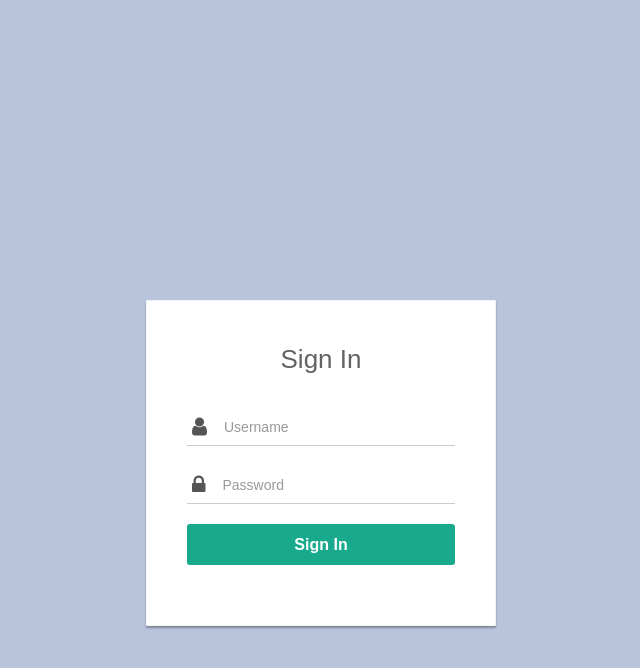
After one commit to vinhtq115/examreg.com, a PHP site: page /account/view/LoginView.php in a window 1280 px wide. The commit adds this page. Shown: the top 668 px of the page, without its empty margins (319-959 px from the left). Run offline with PHP 8.4, Linux system fonts and the light colour scheme.

Commit message:
Add LoginView (in account Folder) with style (copy and change from internet) No Controller work YET.

```diff
--- /dev/null
+++ b/account/controller/LoginController.php
@@ -0,0 +1,6 @@
+<?php
+
+
+class LoginController
+{
+}
--- a/account/model/AccountModel.php
+++ b/account/model/AccountModel.php
@@ -9,9 +9,8 @@ class AccountModel {
 
     public function newAccount($u, $p) {
         $db = new PDOData();
-        $data = $db->doPreparedQuery("select * from nsd where tsd like ? and mk like password(?);", array($u, $p));
 
-        if (count($data) > 0) return true;
+        if (count() > 0) return true;
 
         return false;
     }
--- /dev/null
+++ b/account/view/LoginView.php
@@ -0,0 +1,139 @@
+<!doctype html>
+<html lang="en">
+<head>
+    <meta charset="UTF-8">
+    <meta name="viewport"
+          content="width=device-width, user-scalable=no, initial-scale=1.0, maximum-scale=1.0, minimum-scale=1.0">
+    <meta http-equiv="X-UA-Compatible" content="ie=edge">
+    <title>Exam Register Login</title>
+    <link rel="stylesheet" href="https://maxcdn.bootstrapcdn.com/font-awesome/4.7.0/css/font-awesome.min.css">
+    <link rel="stylesheet" href="https://maxcdn.bootstrapcdn.com/bootstrap/3.3.7/css/bootstrap.min.css">
+
+    <style type="text/css">
+        body {
+            font-family: 'Varela Round', sans-serif;
+        }
+        .modal-login {
+            width: 350px;
+        }
+        .modal-login .modal-content {
+            padding: 20px;
+            border-radius: 5px;
+            border: none;
+        }
+        .modal-login .modal-header {
+            border-bottom: none;
+            position: relative;
+            justify-content: center;
+        }
+
+        .modal-login h4 {
+            color: #636363;
+            text-align: center;
+            font-size: 26px;
+            margin-top: 0;
+        }
+        .modal-login .modal-content {
+            color: #999;
+            border-radius: 1px;
+            margin-bottom: 15px;
+            background: #fff;
+            border: 1px solid #f3f3f3;
+            box-shadow: 0px 2px 2px rgba(0, 0, 0, 0.3);
+            padding: 25px;
+        }
+        .modal-login .form-group {
+            margin-bottom: 20px;
+        }
+        .modal-login label {
+            font-weight: normal;
+            font-size: 13px;
+        }
+        .modal-login .form-control {
+            min-height: 38px;
+            padding-left: 5px;
+            box-shadow: none !important;
+            border-width: 0 0 1px 0;
+            border-radius: 0;
+        }
+        .modal-login .form-control:focus {
+            border-color: #ccc;
+        }
+        .modal-login .input-group-addon {
+            max-width: 42px;
+            text-align: center;
+            background: none;
+            border-width: 0 0 1px 0;
+            padding-left: 5px;
+            border-radius: 0;
+        }
+        .modal-login .btn {
+            font-size: 16px;
+            font-weight: bold;
+            background: #19aa8d;
+            border-radius: 3px;
+            border: none;
+            min-width: 140px;
+            outline: none !important;
+        }
+        .modal-login .btn:hover, .modal-login .btn:focus {
+            background: #179b81;
+        }
+        .modal-login a {
+            color: #fff;
+            text-decoration: underline;
+        }
+        .modal-login a:hover {
+            text-decoration: none;
+        }
+        .modal-login a {
+            color: #19aa8d;
+            text-decoration: none;
+        }
+        .modal-login a:hover {
+            text-decoration: underline;
+        }
+        .modal-login .fa {
+            font-size: 21px;
+        }
+
+        #myModal{
+            margin-top: 300px;
+        }
+        body{
+            background-color: #B8C3DC;
+        }
+    </style>
+</head>
+<body>
+
+<div id="myModal" >
+    <div class="modal-dialog modal-login">
+        <div class="modal-content">
+            <div class="modal-header">
+                <h4 class="modal-title">Sign In</h4>
+            </div>
+            <div class="modal-body">
+                <form action="" method="post">
+                    <div class="form-group">
+                        <div class="input-group">
+                            <span class="input-group-addon"><i class="fa fa-user"></i></span>
+                            <input type="text" class="form-control" name="username" placeholder="Username" required="required">
+                        </div>
+                    </div>
+                    <div class="form-group">
+                        <div class="input-group">
+                            <span class="input-group-addon"><i class="fa fa-lock"></i></span>
+                            <input type="text" class="form-control" name="password" placeholder="Password" required="required">
+                        </div>
+                    </div>
+                    <div class="form-group">
+                        <button type="submit" class="btn btn-primary btn-block btn-lg">Sign In</button>
+                    </div>
+                </form>
+            </div>
+        </div>
+    </div>
+</div>
+</body>
+</html>
--- a/controllers/AccountController/registerController.php
+++ /dev/null
@@ -1 +0,0 @@
-<!-- Controller for Register -->
--- a/index.php
+++ b/index.php
@@ -1,5 +1,5 @@
 <?php
-    require("account/view/AccountView.php");
+    require("account/view/LoginView.php");
 
-    $av = new \account\view\AccountView();
+    $av = new AccountView();
     $av->loginForm();
--- a/view/register.php
+++ /dev/null
@@ -1 +0,0 @@
-<!-- Reg View -->
```
Also changed, not shown: account/view/AccountView.php (deleted, +0 -28 lines), controllers/AccountController/loginController.php (deleted, +0 -23 lines), view/login.php (deleted, +0 -27 lines).
